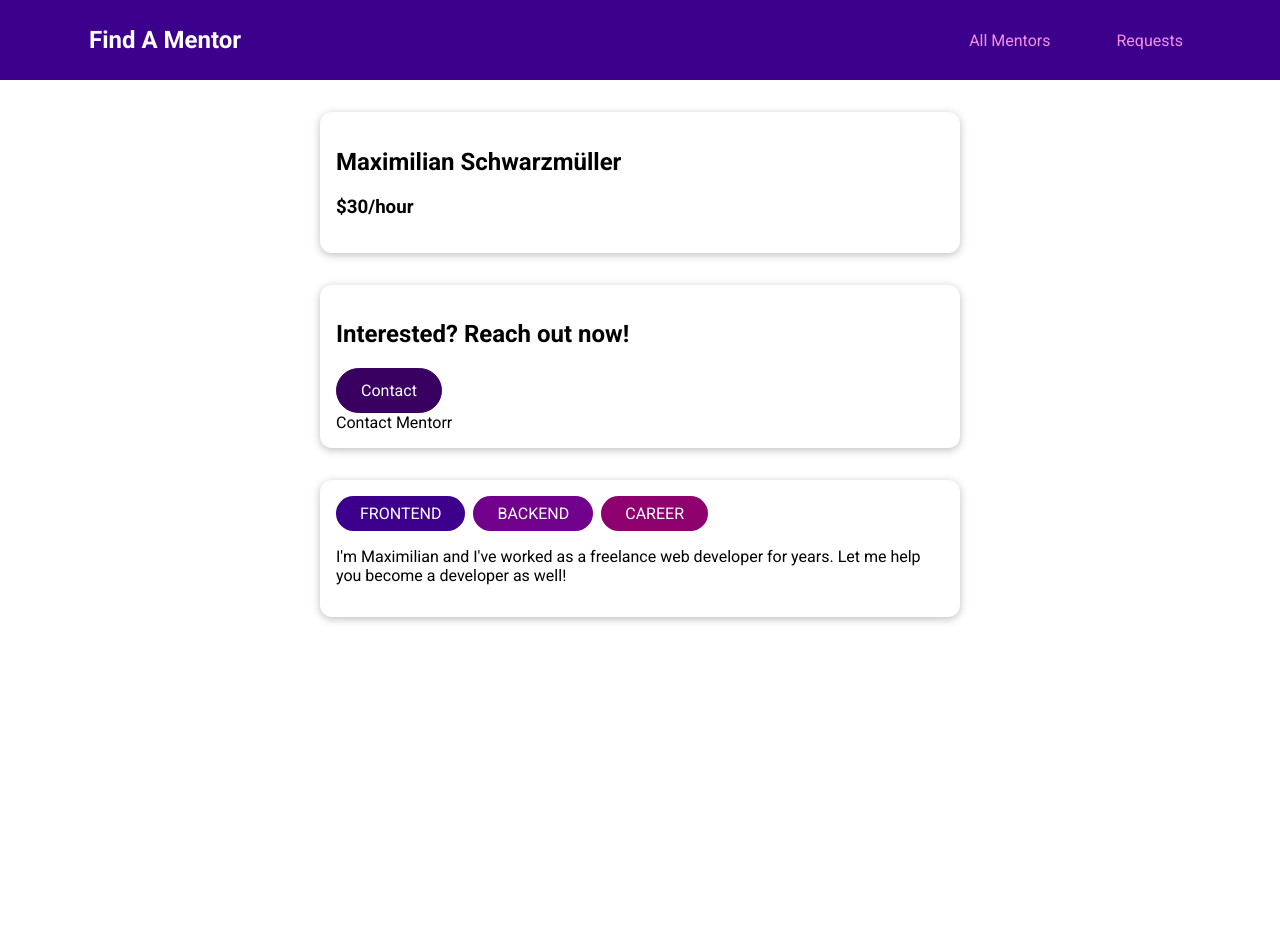
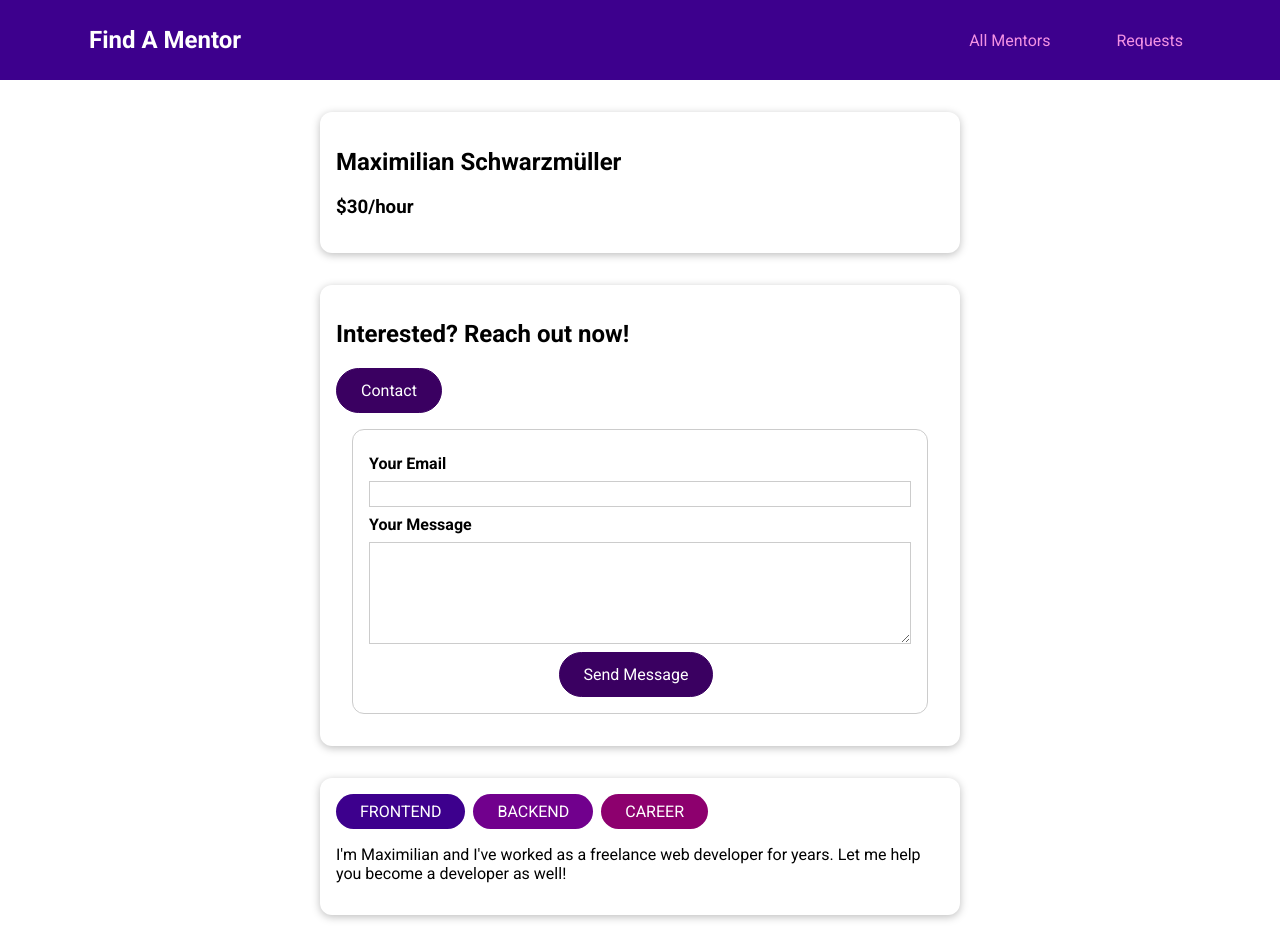
Before and after one commit to glitjch/vue-mentor, a Vue app: page /mentors/m1/contact in a window 1280 px wide. Before the commit the page ends 800 px from the top, so only its background shows below. Built offline with nearby package versions, Linux system fonts and the light colour scheme.

Commit message:
Update page for ContactMentor with a form, including script and styling for submission

```diff
--- a/src/pages/requests/ContactMentor.vue
+++ b/src/pages/requests/ContactMentor.vue
@@ -1,3 +1,116 @@
 <template>
-  <section>Contact Mentorr</section>
+	<form @submit.prevent="submitMessage">
+		<div class="form-control" :class="{ errors: !email.isValid }">
+			<label for="email">Your Email</label>
+			<input
+				type="email"
+				id="email"
+				v-model.trim="email.val"
+				@blur="clearValidity('email')"
+			/>
+			<p v-if="!email.isValid">Please provide a proper email.</p>
+		</div>
+		<div class="form-control" :class="{ errors: !message.isValid }">
+			<label for="message">Your Message</label>
+			<textarea
+				rows="5"
+				id="message"
+				v-model.trim="message.val"
+				@blur="clearValidity('message')"
+			></textarea>
+			<p v-if="!message.isValid">Message cannot be empty.</p>
+		</div>
+		<div class="actions">
+			<base-button>Send Message</base-button>
+		</div>
+	</form>
 </template>
+
+<script>
+export default {
+	data() {
+		return {
+			email: {
+				val: '',
+				isValid: true,
+			},
+			message: {
+				val: '',
+				isValid: true,
+			},
+			formIsValid: true,
+		};
+	},
+	methods: {
+		clearValidity(input) {
+			this[input].isValid = true;
+		},
+		validateMessage() {
+			this.formIsValid = true;
+			if (this.email.val === '' || !this.email.val.includes('@')) {
+				this.email.isValid = false;
+				this.formIsValid = false;
+			}
+			if (this.message.val === '') {
+				this.message.isValid = false;
+				this.formIsValid = false;
+			}
+		},
+		async submitMessage() {
+			await this.validateMessage();
+			if (!this.formIsValid) return;
+
+			const messageData = {
+				email: this.email,
+				message: this.message,
+				date: Date.now(),
+			};
+			this.$emit('message-data', messageData);
+			return;
+		},
+	},
+};
+</script>
+<style scoped>
+form {
+	margin: 1rem;
+	border: 1px solid #ccc;
+	border-radius: 12px;
+	padding: 1rem;
+}
+
+.form-control {
+	margin: 0.5rem 0;
+}
+
+label {
+	font-weight: bold;
+	margin-bottom: 0.5rem;
+	display: block;
+}
+
+input,
+textarea {
+	display: block;
+	width: 100%;
+	font: inherit;
+	border: 1px solid #ccc;
+	padding: 0.15rem;
+}
+
+input:focus,
+textarea:focus {
+	border-color: #3d008d;
+	background-color: #faf6ff;
+	outline: none;
+}
+
+.errors {
+	font-weight: bold;
+	color: red;
+}
+
+.actions {
+	text-align: center;
+}
+</style>
```
